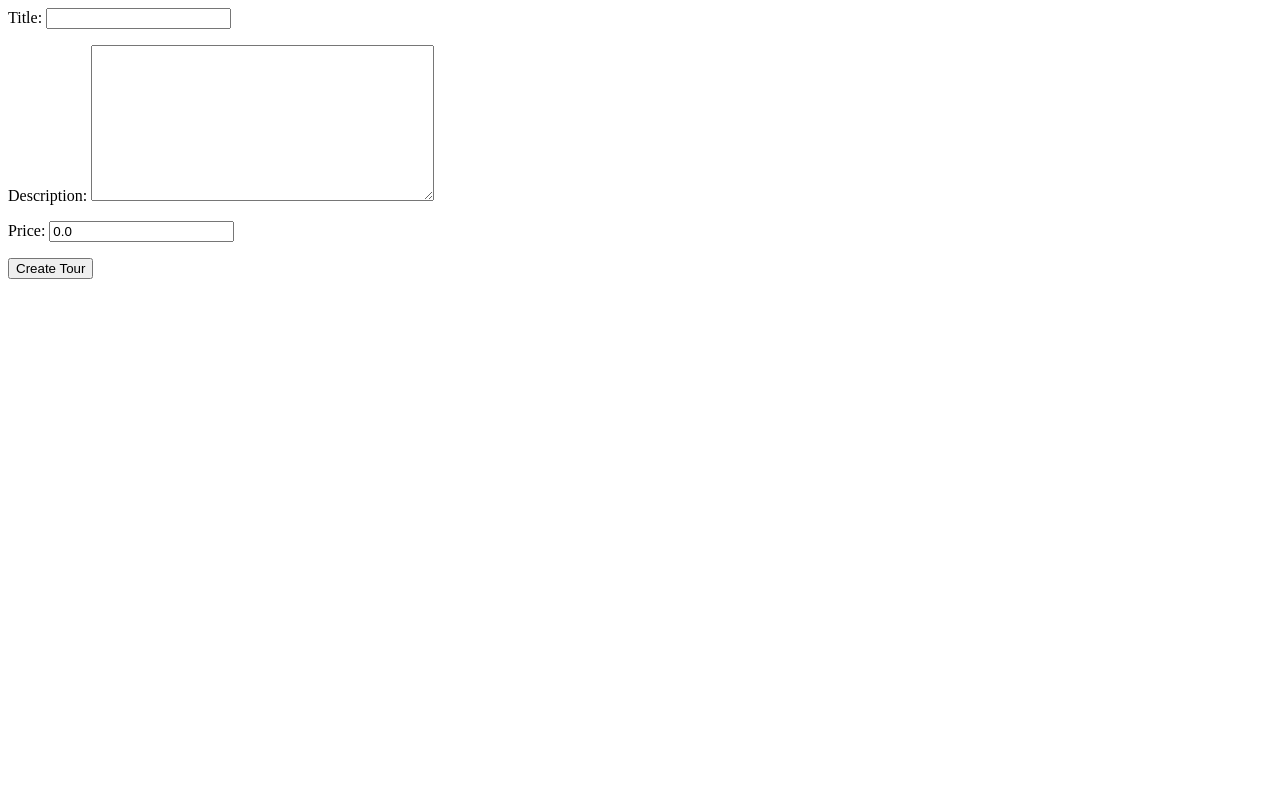
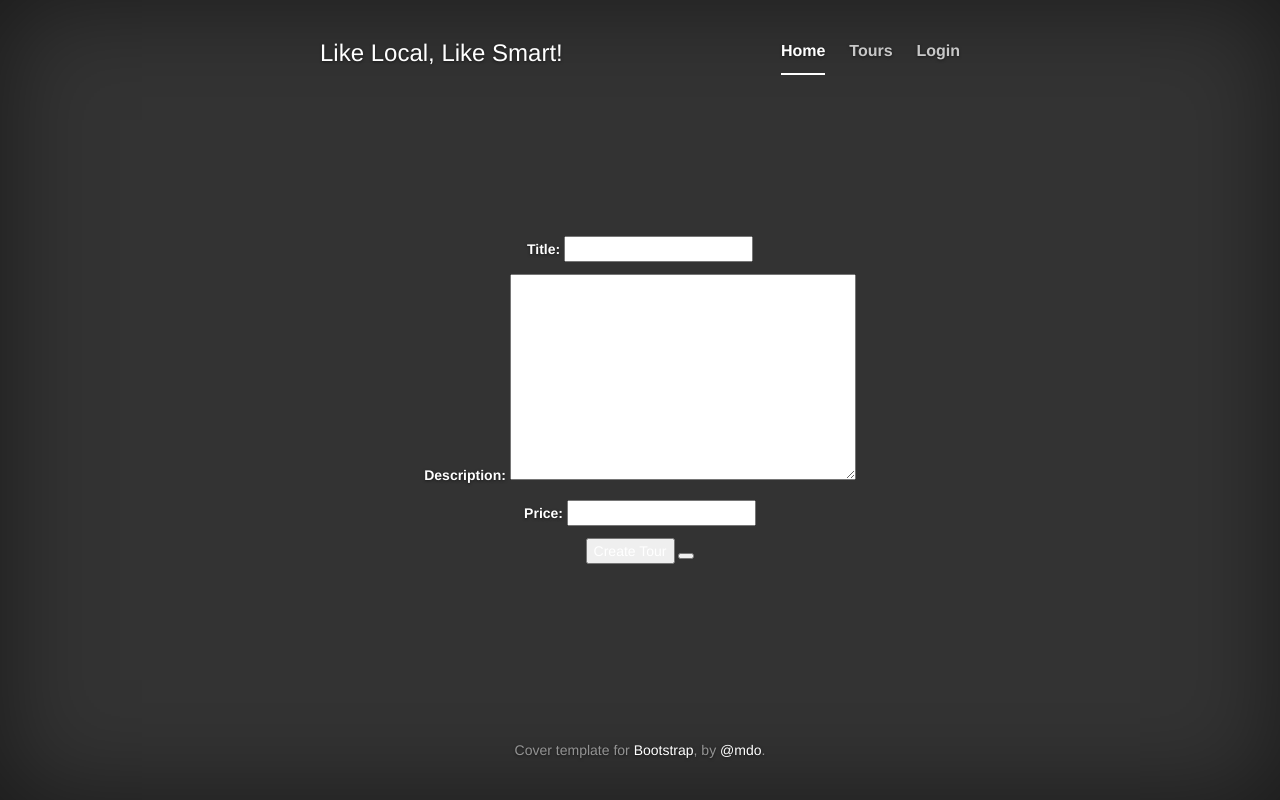
Before and after one commit to MBuda03/localfriend, a Django app: page /tours/add/ in a window 1280 px wide. Run offline with Django 3.2, Linux system fonts and the light colour scheme; the visitor is signed in with stand-in values (Sample User, id 1); some libraries are stand-ins or nearby versions.

Commit message:
Finally working css and templates

```diff
--- /dev/null
+++ b/src/static/css/cover.css
@@ -0,0 +1,163 @@
+/*
+ * Globals
+ */
+
+/* Links */
+a,
+a:focus,
+a:hover {
+  color: #fff;
+}
+
+/* Custom default button */
+.btn-default,
+.btn-default:hover,
+.btn-default:focus {
+  color: #333;
+  text-shadow: none; /* Prevent inheritence from `body` */
+  background-color: #fff;
+  border: 1px solid #fff;
+}
+
+
+/*
+ * Base structure
+ */
+
+html,
+body {
+  height: 100%;
+  background-color: #333;
+}
+body {
+  color: #fff;
+  text-align: center;
+  text-shadow: 0 1px 3px rgba(0,0,0,.5);
+}
+
+/* Extra markup and styles for table-esque vertical and horizontal centering */
+.site-wrapper {
+  display: table;
+  width: 100%;
+  height: 100%; /* For at least Firefox */
+  min-height: 100%;
+  -webkit-box-shadow: inset 0 0 100px rgba(0,0,0,.5);
+          box-shadow: inset 0 0 100px rgba(0,0,0,.5);
+}
+.site-wrapper-inner {
+  display: table-cell;
+  vertical-align: top;
+}
+.cover-container {
+  margin-right: auto;
+  margin-left: auto;
+}
+
+/* Padding for spacing */
+.inner {
+  padding: 30px;
+}
+
+
+/*
+ * Header
+ */
+.masthead-brand {
+  margin-top: 10px;
+  margin-bottom: 10px;
+}
+
+.masthead-nav > li {
+  display: inline-block;
+}
+.masthead-nav > li + li {
+  margin-left: 20px;
+}
+.masthead-nav > li > a {
+  padding-right: 0;
+  padding-left: 0;
+  font-size: 16px;
+  font-weight: bold;
+  color: #fff; /* IE8 proofing */
+  color: rgba(255,255,255,.75);
+  border-bottom: 2px solid transparent;
+}
+.masthead-nav > li > a:hover,
+.masthead-nav > li > a:focus {
+  background-color: transparent;
+  border-bottom-color: #a9a9a9;
+  border-bottom-color: rgba(255,255,255,.25);
+}
+.masthead-nav > .active > a,
+.masthead-nav > .active > a:hover,
+.masthead-nav > .active > a:focus {
+  color: #fff;
+  border-bottom-color: #fff;
+}
+
+@media (min-width: 768px) {
+  .masthead-brand {
+    float: left;
+  }
+  .masthead-nav {
+    float: right;
+  }
+}
+
+
+/*
+ * Cover
+ */
+
+.cover {
+  padding: 0 20px;
+}
+.cover .btn-lg {
+  padding: 10px 20px;
+  font-weight: bold;
+}
+
+
+/*
+ * Footer
+ */
+
+.mastfoot {
+  color: #999; /* IE8 proofing */
+  color: rgba(255,255,255,.5);
+}
+
+
+/*
+ * Affix and center
+ */
+
+@media (min-width: 768px) {
+  /* Pull out the header and footer */
+  .masthead {
+    position: fixed;
+    top: 0;
+  }
+  .mastfoot {
+    position: fixed;
+    bottom: 0;
+  }
+  /* Start the vertical centering */
+  .site-wrapper-inner {
+    vertical-align: middle;
+  }
+  /* Handle the widths */
+  .masthead,
+  .mastfoot,
+  .cover-container {
+    width: 100%; /* Must be percentage or pixels for horizontal alignment */
+  }
+}
+
+@media (min-width: 992px) {
+  .masthead,
+  .mastfoot,
+  .cover-container {
+    width: 700px;
+  }
+}
--- a/src/templates/base.html
+++ b/src/templates/base.html
@@ -1,8 +1,80 @@
 <!DOCTYPE html>
 
 <html>
-<head>
-{% block content %}
-{% endblock content %}
-</head>
+  <head>
+    <meta charset="utf-8">
+    <meta http-equiv="X-UA-Compatible" content="IE=edge">
+    <meta name="viewport" content="width=device-width, initial-scale=1">
+
+    <meta name="description" content="Like local, like smart">
+    <meta name="author" content="A. Zorlu, M. Buda">
+    <link rel="icon" href="../../favicon.ico">
+
+    <title>Like Local, Like Smart!</title>
+
+
+    <!-- Latest compiled and minified CSS -->
+    <link rel="stylesheet" href="https://maxcdn.bootstrapcdn.com/bootstrap/3.3.1/css/bootstrap.min.css">
+
+    <!-- Optional theme -->
+    <link rel="stylesheet" href="https://maxcdn.bootstrapcdn.com/bootstrap/3.3.1/css/bootstrap-theme.min.css">
+
+
+    <!-- Custom styles for this template -->
+    <link href="../../static/css/cover.css" rel="stylesheet">
+
+
+
+  </head>
+
+  <body>
+
+
+    <div class="site-wrapper">
+
+      <div class="site-wrapper-inner">
+
+        <div class="cover-container">
+
+          <div class="masthead clearfix">
+            <div class="inner">
+              <h3 class="masthead-brand">Like Local, Like Smart!</h3>
+              <nav>
+                <ul class="nav masthead-nav">
+                  <li class="active"><a href="#">Home</a></li>
+                  <li><a href="#">Tours</a></li>
+                  <li><a href="#">Login</a></li>
+                </ul>
+              </nav>
+            </div>
+          </div>
+
+          <div class="inner cover">
+            {% block content %}
+            {% endblock content %}
+          </div>
+
+      <div class="mastfoot">
+        <div class="inner">
+          <p>Cover template for <a href="http://getbootstrap.com">Bootstrap</a>, by <a href="https://twitter.com/mdo">@mdo</a>.</p>
+        </div>
+      </div>
+
+    </div>
+
+  </div>
+
+</div>
+
+
+
+
+
+
+    <script src="https://ajax.googleapis.com/ajax/libs/jquery/1.11.2/jquery.min.js"></script>
+
+    <!-- Latest compiled and minified JavaScript -->
+    <script src="https://maxcdn.bootstrapcdn.com/bootstrap/3.3.1/js/bootstrap.min.js"></script>
+  </body>
+
 </html>
--- a/src/templates/form_include.html
+++ b/src/templates/form_include.html
@@ -1,5 +1,15 @@
+{% extends "base.html" %}
+
+
+{% block content %}
+
+
 <form method="POST" action="">
 {% csrf_token %}
 {{ form.as_p }}
 <input type='submit' value='{% if submit_btn %}{{ submit_btn}}{% else %}Submit{% endif %}' />
+<button type='submit' value='{% if submit_btn %}{{ submit_btn}}{% else %}Submit{% endif %}' > </button>
 </form>
+
+
+{% endblock content %}
```
Also changed, not shown: src/localfriend/settings.py (+9 -0 lines).
